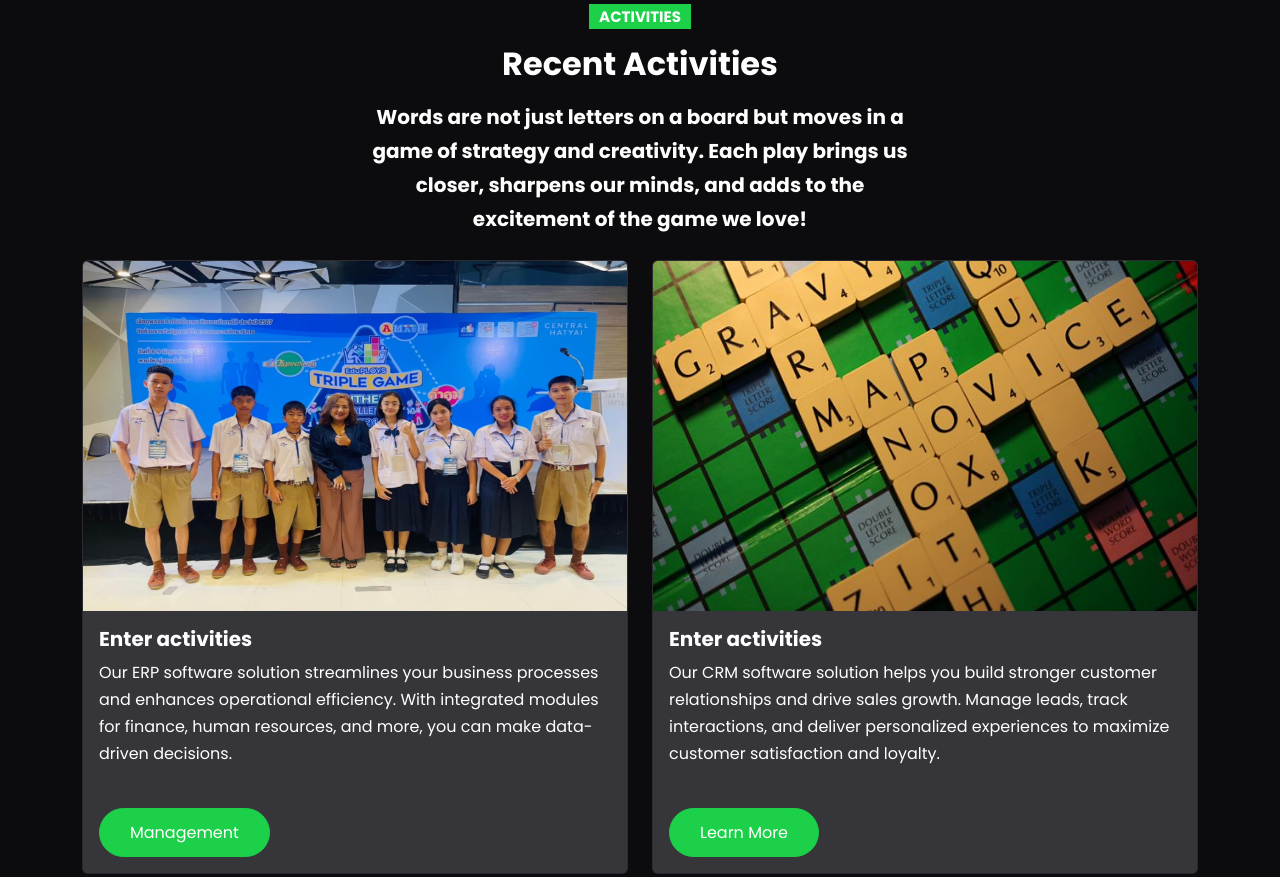
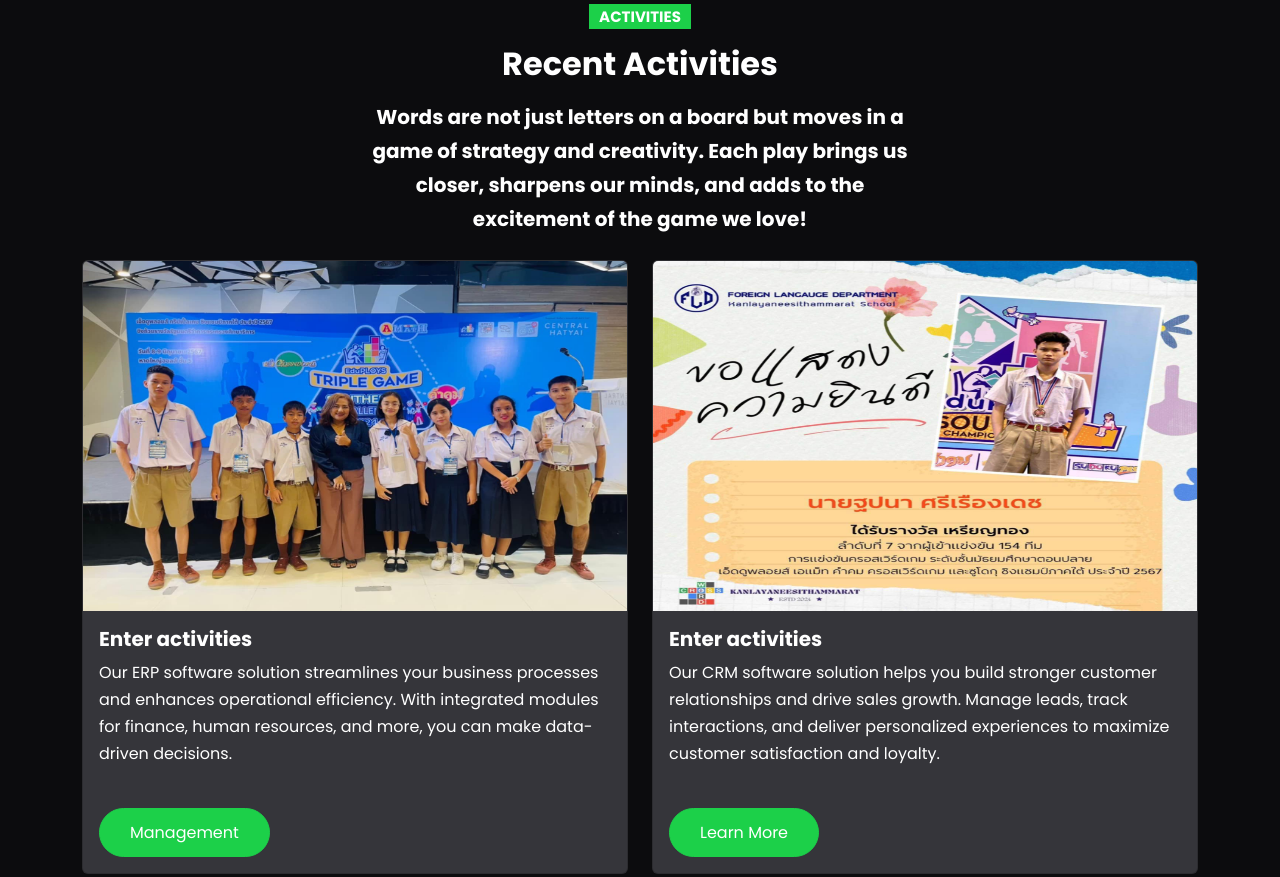
Before and after one commit to Copterxd4497/Crossword-website, a website: page index.html in a window 1280 px wide. Shown: the part 931-1808 px from the top of the page. Drawn offline with nearby package versions, Linux system fonts and the light colour scheme; files that its build step writes are made by us from their sources.

Commit message:
Update index.html

```diff
--- a/index.html
+++ b/index.html
@@ -138,7 +138,7 @@
 
         <div class="col-md-6 mb-4">
           <div class="card bg-secondary">
-            <img src="images2/p07vx50h.jpg" alt="" class="card-img-top img-fluid" style="width: 650px; height: 350px;">
+            <img src="Crossword images/1000007310.jpg" alt="" class="card-img-top img-fluid" style="width: 650px; height: 350px;">
             <div class="card-body">
               <h5 class="card-title fw-bold">Enter activities</h5>
               <p class="card-text">
```
